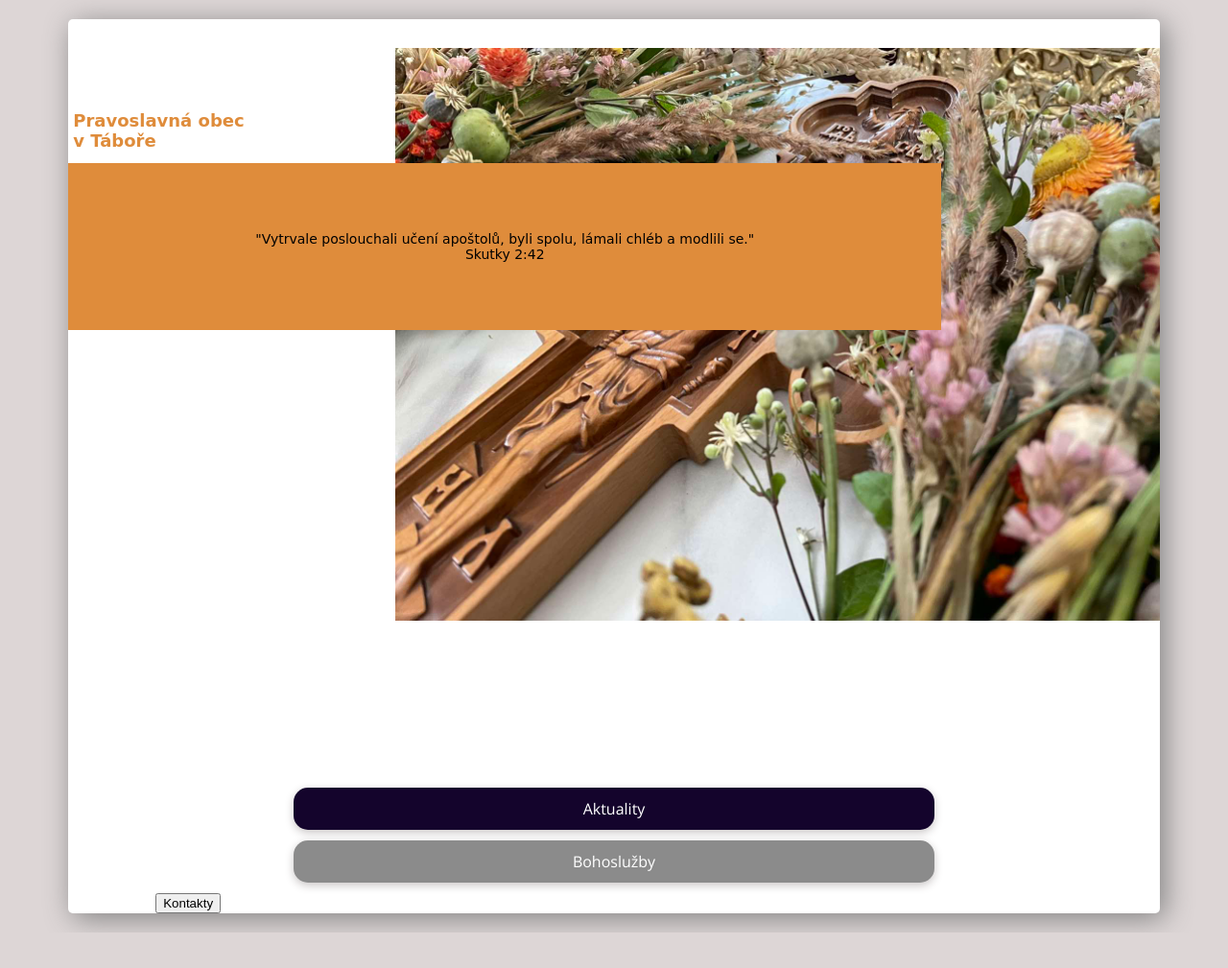
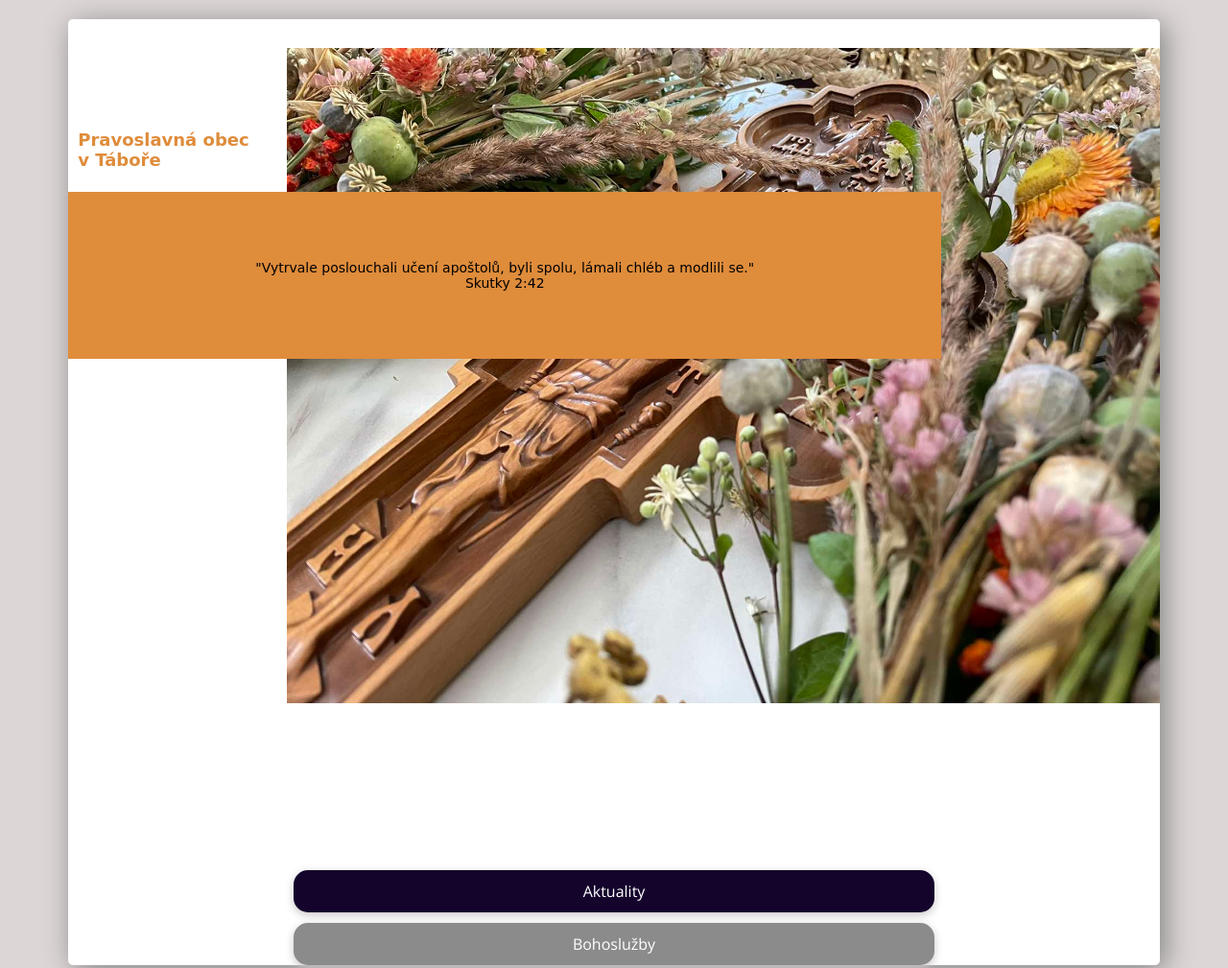
Before and after one commit to Gedzitka/Zaverecny_projekt, a plain HTML site: page index.html in a window 1280 px wide. Shown: the top 1009 px of the page at 96% size. Before the commit the page ends 972 px from the top, so only its background shows below. Drawn offline with nearby package versions, Linux system fonts and the light colour scheme; a web font is replaced by a local one.

Commit message:
tlacitka

```diff
--- a/index.html
+++ b/index.html
@@ -23,7 +23,6 @@
 <div class="buttons">
     <button class="buttons_aktuality">Aktuality</button>
     <button class="buttons_bohosluzby">Bohoslužby</button>
-    <button class="buttons_kontakty">Kontakty</button>
     </div>
     </div>
 
--- a/style.css
+++ b/style.css
@@ -24,21 +24,22 @@ font-family: 'Quintessential', cursive;
 
 .header_h1{
     margin:0 0 0 5px;
+    padding: 5px;
     font-family:'Quintessential', cursive;
     color: #df8c3b;
     font-size: 18px;
     position: absolute;
-    top:95px;
+    top:110px;
     background-color:rgba(255, 255, 255, 0.7);
 
 
 }
 .header_img{
     margin-top: 30px;
-    max-width: 70%;
-    width: 70%;
+    max-width: 80%;
+    width: 90%;
     height: auto;
-    left:30%;
+    left:20%;
     position: relative;
 
 }
@@ -53,7 +54,7 @@ font-family: 'Quintessential', cursive;
     padding: 5%;
     position: absolute;
 
-    top:150px
+    top:180px
 
 }
 .buttons{
```
